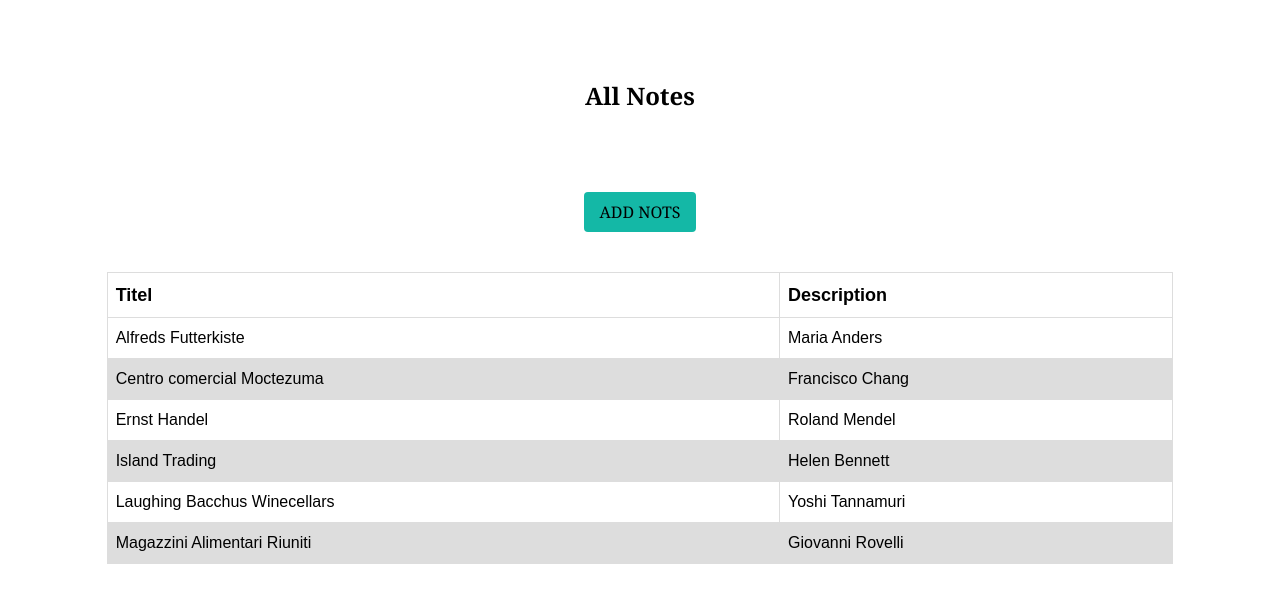
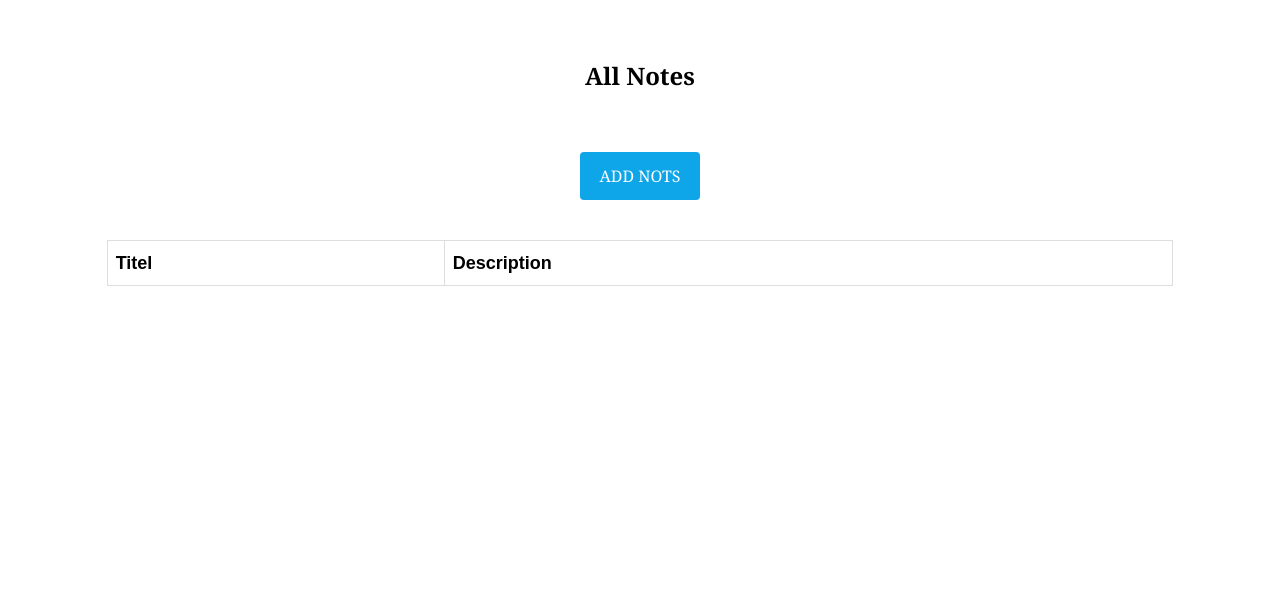
Before and after one commit to MonirujjamanMamun/daily-nots, a React (Create React App) app: page / in a window 1280 px wide. Shown: the top 602 px of the page. Built offline with nearby package versions, Linux system fonts and the light colour scheme.

Commit message:
all done

```diff
--- a/src/App.js
+++ b/src/App.js
@@ -4,21 +4,21 @@ import { Route, Routes } from 'react-router-dom';
 import Home from './Pages/Home';
 import Details from './Pages/Details';
 import DataNotFound from './Pages/DataNotFound';
-import { createContext } from 'react';
+import { createContext, useState } from 'react';
 
 export const MyContext = createContext('');
 
+
 function App() {
+  const [text, setText] = useState([]);
   return (
-    <div>
-      <MyContext.Provider>
+    <MyContext.Provider value={{ text, setText }}>
       <Routes>
         <Route path='/' element={<Home />} />
         <Route path='/details' element={<Details />} />
         <Route path='*' element={<DataNotFound />} />
       </Routes>
     </MyContext.Provider>
-    </div>
   );
 }
 
--- a/src/Pages/Details.js
+++ b/src/Pages/Details.js
@@ -1,40 +1,50 @@
-import React, { useState } from 'react';
-import { Link, useNavigate, } from 'react-router-dom';
+import React, { useContext, useRef, useState } from 'react';
+import { useNavigate, } from 'react-router-dom';
 import { MyContext } from '../App';
 
 
 
 
+
 const Details = () => {
-    const [inputText, setInputText] = useState('');
+    const { text, setText } = useContext(MyContext);
+
+    const inputFild = useRef(null);
+    const textFild = useRef(null);
+
+    // const [inputTexts, setInputText] = useState('');
     // const [textArea, setTextArea] = useState('');
     const navigation = useNavigate();
+
+    // console.log(inputTexts, textArea)
 
 
     const formHandel = e => {
         e.preventDefault();
-        const text = e.target.input.value;
-        const texttwo = e.target.textArea.value;
-        setInputText([text, texttwo]);
-        // console.log(text, texttwo)
+        // setInputText(e.target.input.value);
+        // setTextArea(e.target.textArea.value)
+        const inputText = inputFild.current.value;
+        const textArea = textFild.current.value;
+
+        // set context api data
+        const data = { name: inputText, text: textArea };
+        setText([...text, data]);
         navigation('/')
     }
 
-    // onChange={(e) => setInputText(e.target.value)}
-    // onChange={(e) => setTextArea(e.target.value)}
     return (
-        <MyContext.Provider value={inputText}>
-            <div className='text-center mt-44 drop-shadow-2xl'>
+        <div className='text-center mt-24 drop-shadow-2xl'>
             <h2 className='text-2xl font-bold py-10 font-serif'>Drop Your New Notes</h2>
+            {/* form section  */}
             <form action="" onSubmit={formHandel}>
-                    <input type="text" placeholder="Nots Titel" className="outline-slate-600 w-full max-w-xs rounded p-2" name='input' />
+                <input type="text" placeholder="Nots Titel" className="outline-slate-600 w-full max-w-xs rounded p-2" ref={inputFild} required />
                 <br /><br />
-                    <textarea className='outline-slate-600 w-full max-w-xs rounded p-2' name="textArea" id="" placeholder='Nots Details' />
+                <textarea className='outline-slate-600 w-full max-w-xs rounded p-2' placeholder='Nots Details' ref={textFild} required />
                 <br /><br />
-                    <input className='uppercase px-4 py-2 bg-teal-500 rounded my-10 font-serif' type='submit' />
+                <input className='uppercase px-5 py-3 bg-[#0ea5e9] rounded my-10 font-serif text-white hover:bg-slate-500' type='submit' />
             </form>
         </div>
-        </MyContext.Provider>
+
     );
 };
 
--- a/src/Pages/Home.js
+++ b/src/Pages/Home.js
@@ -3,14 +3,17 @@ import { Link } from "react-router-dom";
 import { MyContext } from '../App';
 
 
+
 const Home = () => {
-    const matirRing = useContext(MyContext);
-    console.log(matirRing);
+
+    const { text, setText } = useContext(MyContext);
+    console.log(text)
+
     return (
         <div className='w-10/12 mx-auto mt-10'>
-            <h2 className='text-2xl font-bold py-10 font-serif text-center'>All Notes</h2>
+            <h2 className='text-2xl font-bold p-5 font-serif text-center'>All Notes</h2>
             <div className='text-center'>
-                <Link to='/details'><button className='uppercase px-4 py-2 bg-teal-500 rounded my-10 font-serif '>Add Nots</button></Link>
+                <Link to='/details'><button className='uppercase px-5 py-3 bg-[#0ea5e9] rounded my-10 font-serif text-white hover:bg-slate-500'>Add Nots</button></Link>
             </div>
 
             <table>
@@ -21,36 +24,16 @@ const Home = () => {
                     </tr>
                 </thead>
                 <tbody>
-                    <tr>
-                        <td>Alfreds Futterkiste</td>
-                        <td>Maria Anders</td>
 
-                    </tr>
-                    <tr>
-                        <td>Centro comercial Moctezuma</td>
-                        <td>Francisco Chang</td>
+                    {
+                        text.map(e => <>
+                            <tr>
+                                <td>{e.name}</td>
+                                <td>{e.text}</td>
+                            </tr>
+                        </>)
+                    }
 
-                    </tr>
-                    <tr>
-                        <td>Ernst Handel</td>
-                        <td>Roland Mendel</td>
-
-                    </tr>
-                    <tr>
-                        <td>Island Trading</td>
-                        <td>Helen Bennett</td>
-
-                    </tr>
-                    <tr>
-                        <td>Laughing Bacchus Winecellars</td>
-                        <td>Yoshi Tannamuri</td>
-
-                    </tr>
-                    <tr>
-                        <td>Magazzini Alimentari Riuniti</td>
-                        <td>Giovanni Rovelli</td>
-
-                    </tr>
                 </tbody>
             </table>
 
```
Lines whose indentation alone changed are shown as unchanged.
